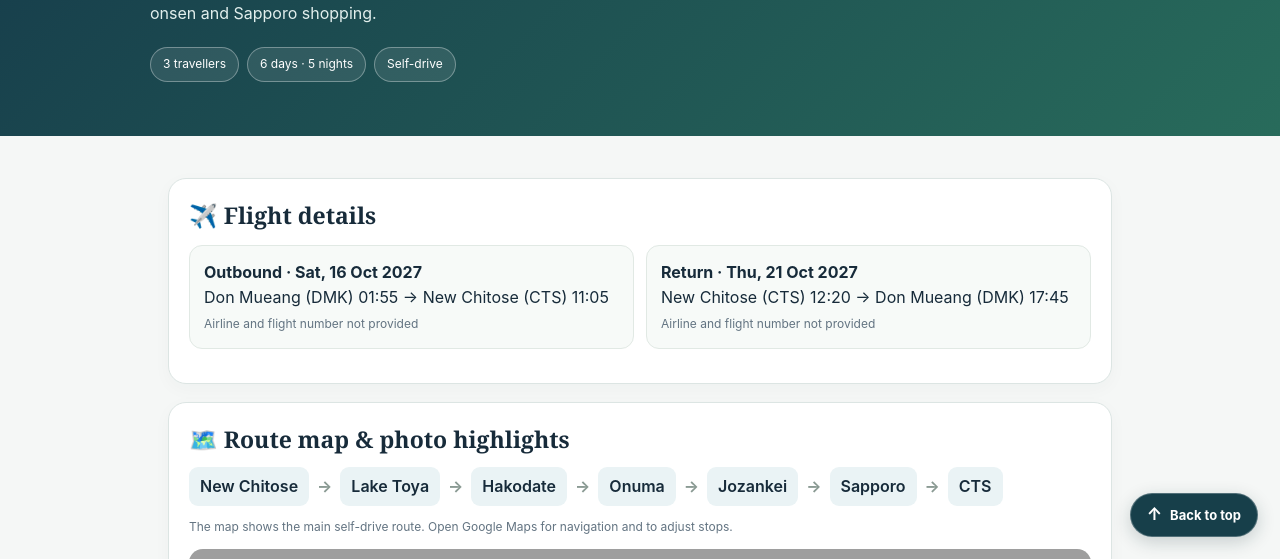
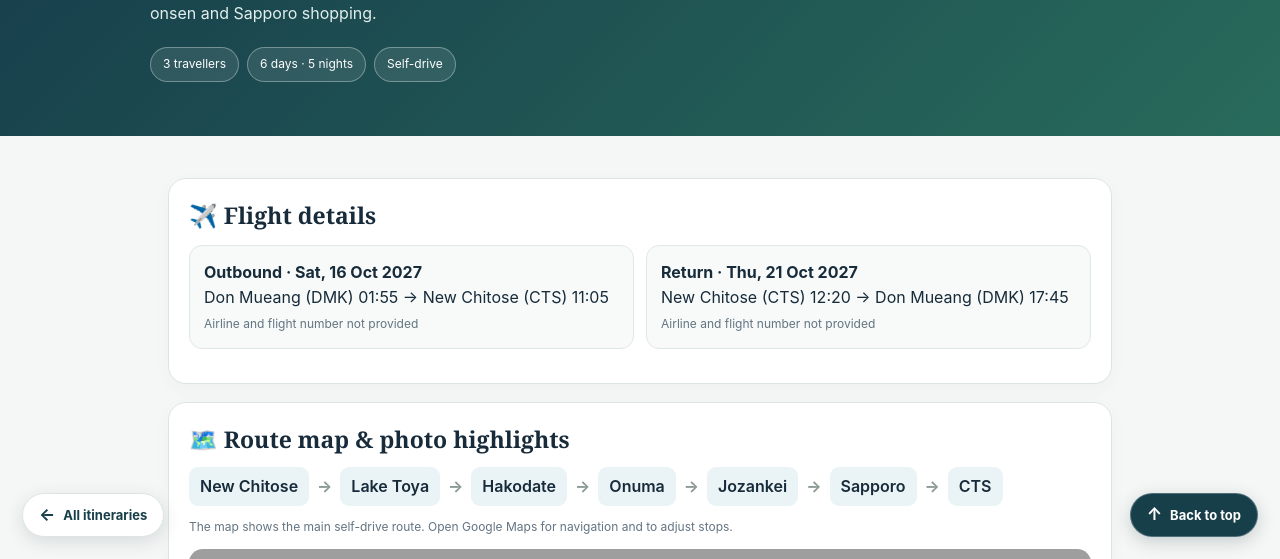
Before and after one commit to nachicraze/travel-itineraries, a plain HTML site: page hokkaido-oct-2027/index.html in a window 1280 px wide. Shown: the part 241-800 px from the top of the page. Drawn offline with Linux system fonts and the light colour scheme; grey boxes are pictures that could not be loaded.

Commit message:
Add button linking back to itinerary collection homepage

```diff
--- a/hokkaido-oct-2027/index.html
+++ b/hokkaido-oct-2027/index.html
@@ -45,6 +45,12 @@ footer,.footer{text-align:center;color:var(--muted);font-size:11px;padding:25px
 .back-to-top span{font-size:17px;line-height:1}
 html{scroll-behavior:smooth;scroll-padding-top:16px}
 @media(max-width:600px){.back-to-top{right:14px;bottom:14px;padding:10px 13px;font-size:12px}}
+
+/* Return to itinerary collection homepage */
+.back-to-home{position:fixed;left:22px;bottom:22px;z-index:1000;display:inline-flex;align-items:center;gap:8px;padding:11px 16px;border-radius:999px;background:#fff;color:#173f4a;text-decoration:none;font-size:13px;font-weight:700;box-shadow:0 5px 18px #102b3322;border:1px solid #dce5e3;transition:transform .2s,background .2s}
+.back-to-home:hover{background:#edf5f1;transform:translateY(-2px)}
+.back-to-home span{font-size:17px;line-height:1}
+@media(max-width:600px){.back-to-home{left:14px;bottom:14px;padding:10px 13px;font-size:12px}}
 </style></head><body>
 <header id="top" class="hero"><div class="eyebrow">Japan · Hokkaido · Autumn self-drive</div><h1>Hokkaido Autumn Road Trip 2027</h1><p>16–21 October 2027 · A six-day, five-night road trip covering lakes, seafood, dairy farms, onsen and Sapporo shopping.</p><div class="chips"><span class="chip">3 travellers</span><span class="chip">6 days · 5 nights</span><span class="chip">Self-drive</span></div></header>
 <main class="wrap">
@@ -71,4 +77,5 @@ html{scroll-behavior:smooth;scroll-padding-top:16px}
 <section class="guide-card"><h2>Before you go · Checklist</h2><ul><li>Book the Lake Toya hotel</li><li>Confirm room count and occupancy at every hotel, especially the two-person quotes</li><li>Book a 7–8 seat minivan and confirm luggage capacity for three large suitcases</li><li>Check CDW / NOC coverage and arrange an ETC card</li><li>Confirm opening hours and Monday closures for the farms and restaurants on Day 3</li><li>Confirm the grilled-squid stop and IKUSAGAWA Barbecue Restaurant</li><li>Choose a butadon restaurant near Sapporo Station</li><li>Check Hotel Gracery parking and the rental-car return plan</li><li>Review weather, road conditions and autumn foliage timing closer to departure</li></ul></section>
 <footer>Hokkaido Autumn Road Trip · 16–21 October 2027<br>English itinerary · Reconfirm flight details, opening hours and bookings before travel.</footer>
 </main><a class="back-to-top" href="#top" aria-label="Back to top"><span aria-hidden="true">↑</span> Back to top</a>
+<a class="back-to-home" href="../" aria-label="Back to itinerary homepage"><span aria-hidden="true">←</span> All itineraries</a>
 </body></html>
```
